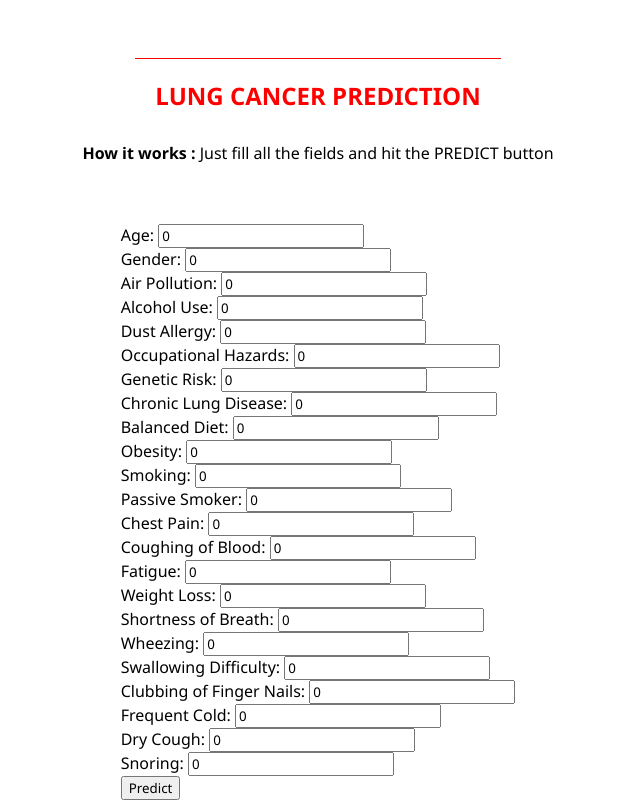
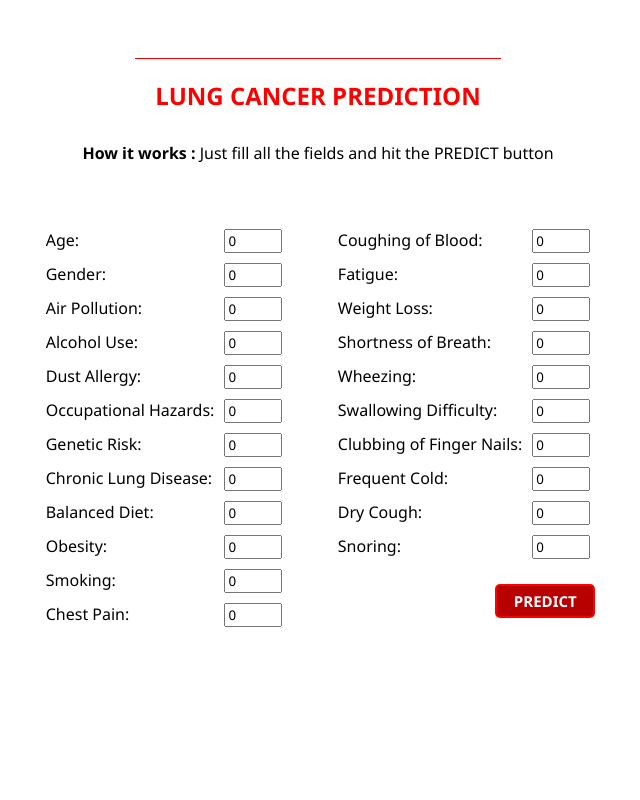
Before and after one commit to nazhimkalam/Lung-Cancer-Predction-WebApp, a React (Create React App) app: page / in a window 1280 px wide. Shown: the part 641-1441 px from the top of the page, without its empty margins (322-962 px from the left). After the commit the page ends 1299 px from the top, so only its background shows below. Built offline with nearby package versions, Linux system fonts and the light colour scheme.

Commit message:
created the form

```diff
--- a/src/components/LungCancerPredTitle/LungCancerPredTitle.css
+++ b/src/components/LungCancerPredTitle/LungCancerPredTitle.css
@@ -11,7 +11,7 @@
 }
 .lungCancerPredictionTitle > p {
 	padding: 10px;
-	margin-bottom: 50px;
+	margin-bottom: 30px;
 }
 .lungCancerPredictionTitle > p  > span{
     font-weight: 700;
--- a/src/components/PredictionSection/PredictionSection.css
+++ b/src/components/PredictionSection/PredictionSection.css
@@ -0,0 +1,31 @@
+.predictionSection > form {
+	display: flex;
+	margin: 20px;
+	width: 600px;
+	justify-content: space-around;
+}
+.predictionSection__right > p,
+.predictionSection__left > p {
+	display: flex;
+	padding: 5px;
+	justify-content: space-between;
+}
+
+input {
+	width: 50px;
+	margin-left: 10px;
+}
+.predictionSection__predictBTN {
+	width: 100px;
+	font-size: 15px;
+	padding: 5px;
+	margin: 20px 0;
+	float: right;
+	background-color: rgb(185, 0, 0);
+    outline: none;
+    border-radius: 5px;
+    border: 2px red solid;
+    cursor: pointer;
+	color: white;
+	font-weight: 600;
+}
--- a/src/components/PredictionSection/PredictionSection.js
+++ b/src/components/PredictionSection/PredictionSection.js
@@ -1,5 +1,5 @@
-import { useState } from 'react'
-import "./PredictionSection.css"
+import { useState } from 'react';
+import './PredictionSection.css';
 
 function PredictionSection() {
 	const [result, setResult] = useState('');
@@ -68,10 +68,16 @@ function PredictionSection() {
 	};
 
 	return (
-        <div>
+		<div className="predictionSection">
+			<div className="predictionSection__range"></div>
+
+			{/* result */}
+			{result && <h3>Result: {result}</h3>}
+
 			<form>
+				<div className="predictionSection__left">
 					<p>
-					Age: <input name="age" value={age} type="number" onChange={(e) => setAge(e.target.value)} />
+						Age: <input size="2" value={age} type="number" onChange={(e) => setAge(e.target.value)} />
 					</p>
 					<p>
 						Gender: <input name="gender" value={gender} onChange={(e) => setGender(e.target.value)} type="number" />
@@ -141,18 +147,11 @@ function PredictionSection() {
 						Smoking: <input name="smoking" value={smoking} onChange={(e) => setSmoking(e.target.value)} type="number" />
 					</p>
 					<p>
-					Passive Smoker:{' '}
-					<input
-						name="passiveSmoker"
-						value={passiveSmoker}
-						onChange={(e) => setPassiveSmoker(e.target.value)}
-						type="number"
-					/>
-				</p>
-				<p>
 						Chest Pain:{' '}
 						<input name="chestPain" value={chestPain} onChange={(e) => setChestPain(e.target.value)} type="number" />
 					</p>
+				</div>
+				<div className="predictionSection__right">
 					<p>
 						Coughing of Blood:{' '}
 						<input
@@ -216,15 +215,13 @@ function PredictionSection() {
 					<p>
 						Snoring: <input name="snoring" type="number" value={snoring} onChange={(e) => setSnoring(e.target.value)} />
 					</p>
-				<button type="submit" className="app__predictButton" onClick={submitResponse}>
-					Predict
+					<button type="submit" className="predictionSection__predictBTN" onClick={submitResponse}>
+						PREDICT
 					</button>
+				</div>
 			</form>
-
-			{/* result */}
-			{result && <h3>Result: {result}</h3>}
 		</div>
-    )
+	);
 }
 
-export default PredictionSection
+export default PredictionSection;
```
Also changed, not shown: 1 other file (tests, documents, lock files or other folders). Lines whose indentation alone changed are shown as unchanged.
